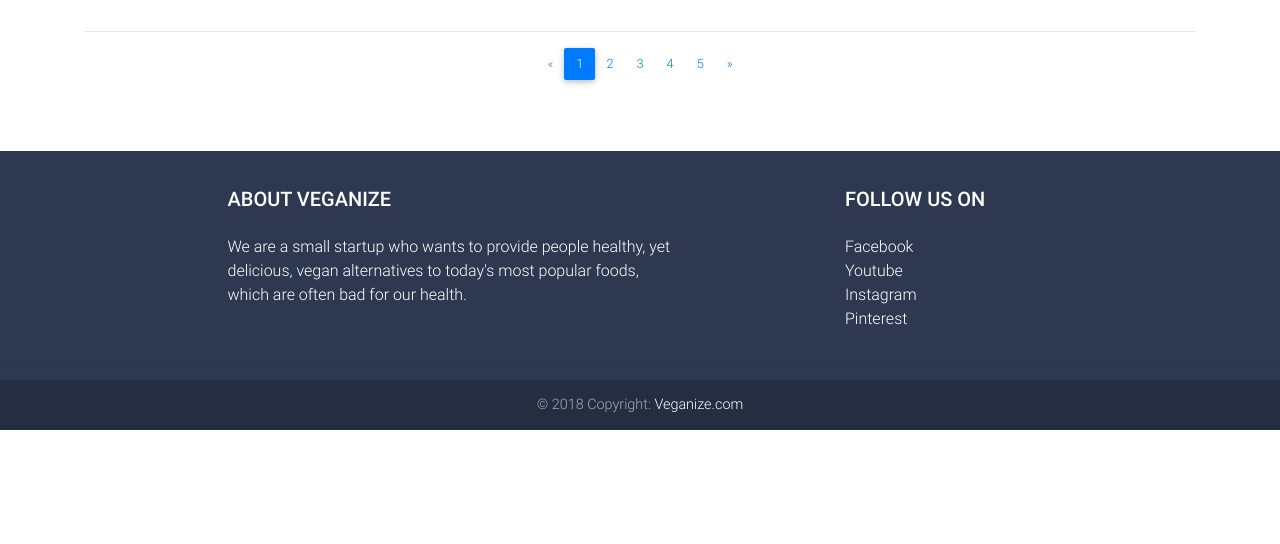
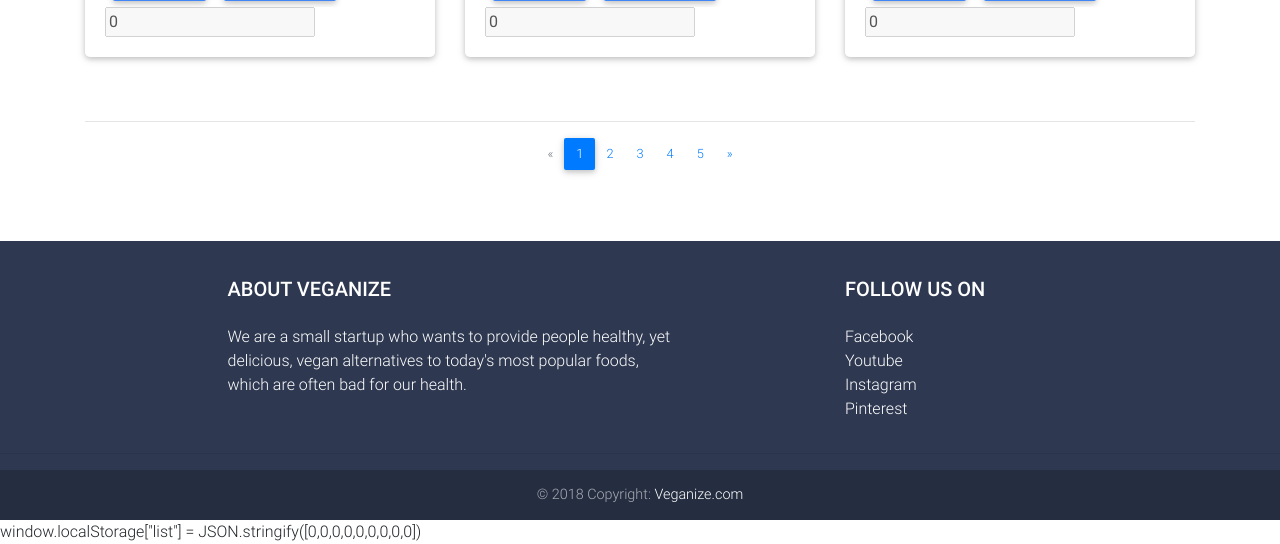
Before and after one commit to Miyooki/veganwebapp, a Django app: page / in a window 1280 px wide. Shown: the part 1585-2129 px from the top of the page. Before the commit the page ends 2015 px from the top, so only its background shows below. Run offline with Django 3.2, Linux system fonts and the light colour scheme; some libraries are stand-ins or nearby versions.

Commit message:
added counters

```diff
--- a/webapp/templates/index.html
+++ b/webapp/templates/index.html
@@ -124,6 +124,7 @@
                             <p class="card-text">Description Box 1.</p>
                             <input type="button" id="button1up"  value="Upvote" class="btn btn-primary btn-md ml-2" onclick="clickEvent('up', 0);" />
                             <input type="button" id="button1down"  value="Downvote" class="btn btn-primary btn-md ml-2" onclick="clickEvent('down', 0);" />
+                            <input value="0" id="count1" disabled width="50" />
                         </div>
 
                     </div>
@@ -149,6 +150,9 @@
                             <p class="card-text">Description Box 2.</p>
                             <input type="button" id="button2up"  value="Upvote" class="btn btn-primary btn-md ml-2" onclick="clickEvent('up', 1);" />
 			    <input type="button" id="button2down"  value="Downvote" class="btn btn-primary btn-md ml-2" onclick="clickEvent('down', 1);"/>
+                            <input value="0" id="count2" disabled width="50" />
+
+
                         </div>
 
                     </div>
@@ -173,7 +177,8 @@
                             <!--Text-->
                             <p class="card-text">Description Box 3.</p>
                             <input type="button" id="button3up"  value="Upvote" class="btn btn-primary btn-md ml-2" onclick="clickEvent('up', 2);" />
-			    <input type="button" id="button3down"  value="Downvote" class="btn btn-primary btn-md ml-2" onclick="clickEvent('down', 2);" />
+			                <input type="button" id="button3down"  value="Downvote" class="btn btn-primary btn-md ml-2" onclick="clickEvent('down', 2);" />
+                            <input value="0" id="count3" disabled width="50" />
                         </div>
 
                     </div>
@@ -205,6 +210,7 @@
                             <p class="card-text">Description Box 4.</p>
                             <input type="button" id="button4up"  value="Upvote" class="btn btn-primary btn-md ml-2" onclick="clickEvent('up', 3);" />
 			    <input type="button" id="button4down"  value="Downvote" class="btn btn-primary btn-md ml-2" onclick="clickEvent('down', 3);" />
+                        <input value="0" id="count4" disabled width="50" />
                         </div>
 
                     </div>
@@ -231,6 +237,7 @@
                             <p class="card-text">Description Box 5.</p>
                             <input type="button" id="button5up"  value="Upvote" class="btn btn-primary btn-md ml-2" onclick="clickEvent('up', 4);"/>
 			    <input type="button" id="button5down"  value="Downvote" class="btn btn-primary btn-md ml-2" onclick="clickEvent('down', 4);" />
+                        <input value="0" id="count5" disabled width="50" />
                         </div>
 
                     </div>
@@ -256,6 +263,7 @@
                             <p class="card-text">Description Box 6.</p>
                             <input type="button" id="button6up"  value="Upvote" class="btn btn-primary btn-md ml-2" onclick="clickEvent('up', 5);"/>
 			    <input type="button" id="button6down"  value="Downvote" class="btn btn-primary btn-md ml-2" onclick="clickEvent('down', 5);"/>
+                        <input value="0" id="count6" disabled width="50" />
                         </div>
 
                     </div>
@@ -285,6 +293,7 @@
                             <p class="card-text">Description Box 7.</p>
                             <input type="button" id="button7up"  value="Upvote" class="btn btn-primary btn-md ml-2" onclick="clickEvent('up', 6);"/>
 			    <input type="button" id="button7down"  value="Downvote" class="btn btn-primary btn-md ml-2" onclick="clickEvent('down', 6);"/>
+                        <input value="0" id="count7" disabled width="50" />
                         </div>
 
                     </div>
@@ -310,6 +319,7 @@
                             <p class="card-text">Description Box 8.</p>
                             <input type="button" id="button8up"  value="Upvote" class="btn btn-primary btn-md ml-2" onclick="clickEvent('up', 7);" />
 			    <input type="button" id="button8down"  value="Downvote" class="btn btn-primary btn-md ml-2" onclick="clickEvent('down', 7);" />
+                        <input value="0" id="count8" disabled width="50" />
                         </div>
 
                     </div>
@@ -335,6 +345,7 @@
                             <p class="card-text">Description Box 9.</p>
                             <input type="button" id="button9up"  value="Upvote" class="btn btn-primary btn-md ml-2" onclick="clickEvent('up', 8);" />
 			    <input type="button" id="button9down"  value="Downvote" class="btn btn-primary btn-md ml-2" onclick="clickEvent('down', 8);" />
+                        <input value="0" id="count9" disabled width="50" />
                         </div>
 
                     </div>
@@ -453,8 +464,9 @@
     <script>
         new WOW().init();
     </script>
+window.localStorage["list"] = JSON.stringify([0,0,0,0,0,0,0,0,0])
 <script type="text/javascript">
-// window.localStorage["list"] = JSON.stringify([0,0,0,0,0,0,0,0,0])
+//
 function clickEvent(button_name, index){
     var array = JSON.parse(window.localStorage["list"])
 	if (button_name.slice(-1) == "n"){
@@ -466,7 +478,9 @@ function clickEvent(button_name, index){
 	var d = array[index];
 	var str = d.toString();
 	window.localStorage["list"] = JSON.stringify(array)
-	alert(str);
+	var new_str = "count" + (index+1).toString();
+	document.getElementById(new_str).value = array[index];
+
 };
 </script>
 </body>
```
